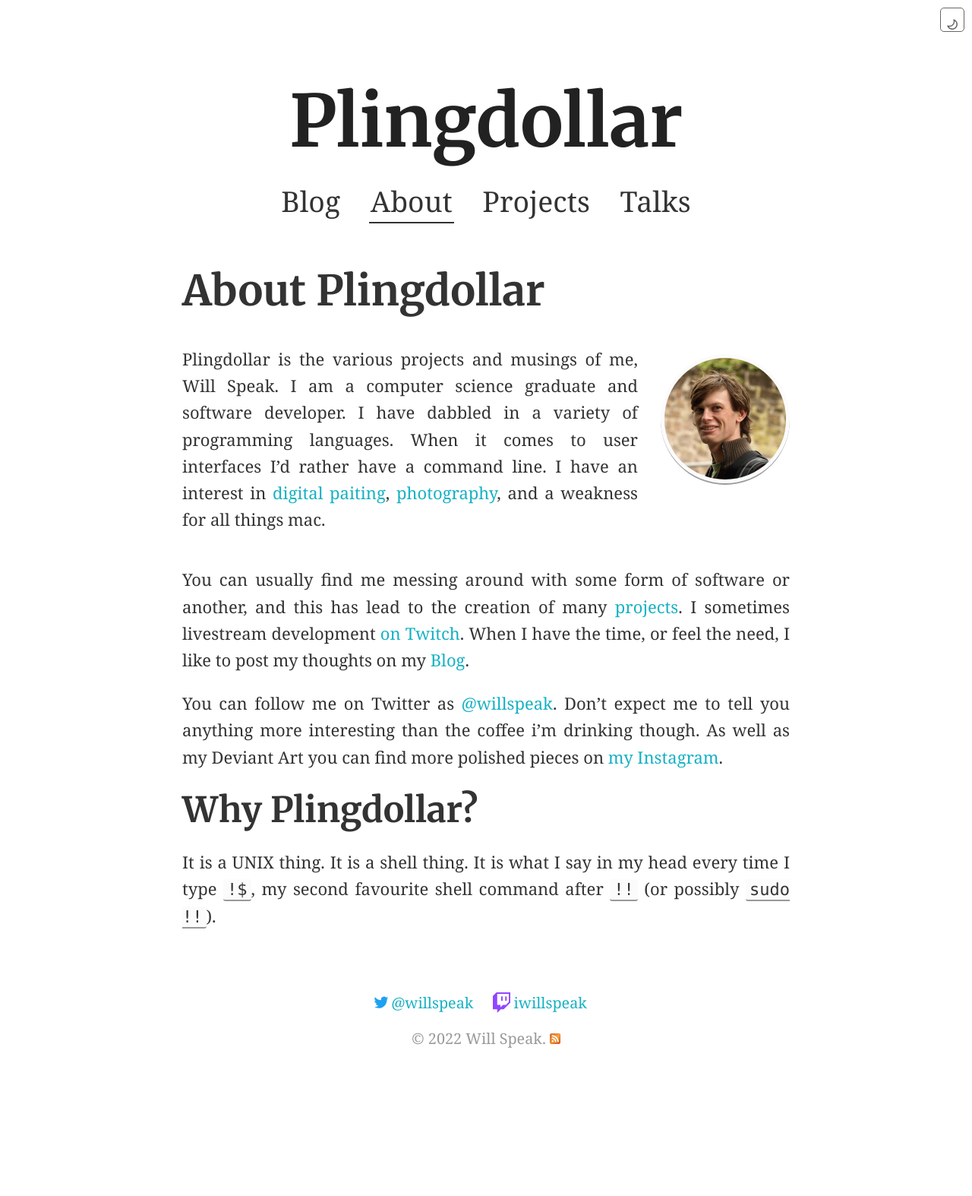
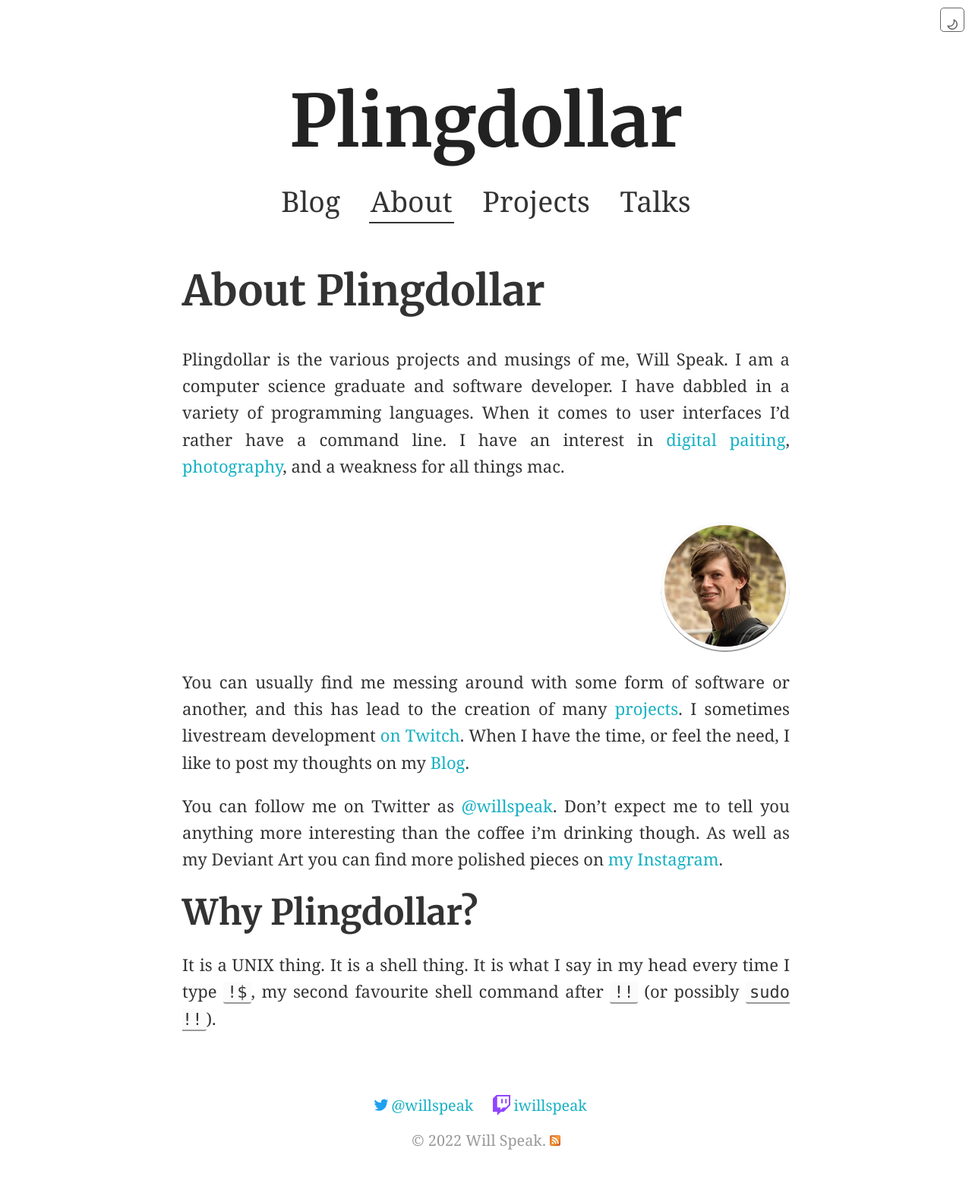
Before and after one commit to iwillspeak/iwillspeak.github.io, a Jekyll site: the page built from about.md, in a window 1280 px wide. Shown: the whole page at 76% size. Built offline with Jekyll 4.4.1, drawn with Linux system fonts in a browser that asks for light colours; before the commit the page ends 1439 px from its top, so only the background shows below that.

Commit message:
Tweak About Text for Responsive Scaling

```diff
--- a/about.md
+++ b/about.md
@@ -7,7 +7,7 @@
 # About {{ site.name }}
 
 <div>
-<p style="float: left; width: 600px;">
+<p style="float: left; max-widt: 600px;">
 {{ site.name }} is the various projects and musings of me, Will Speak. I am a computer science graduate and software developer. I have dabbled in a variety of programming languages. When it comes to user interfaces I’d rather have a command line. I have an interest in
 <a href="{{ site.deviant_url }}">digital paiting</a>, <a href="{{ site.flickr_url }}" alt="My Flickr Site">photography</a>, and a weakness for all things mac.
 </p>
```
